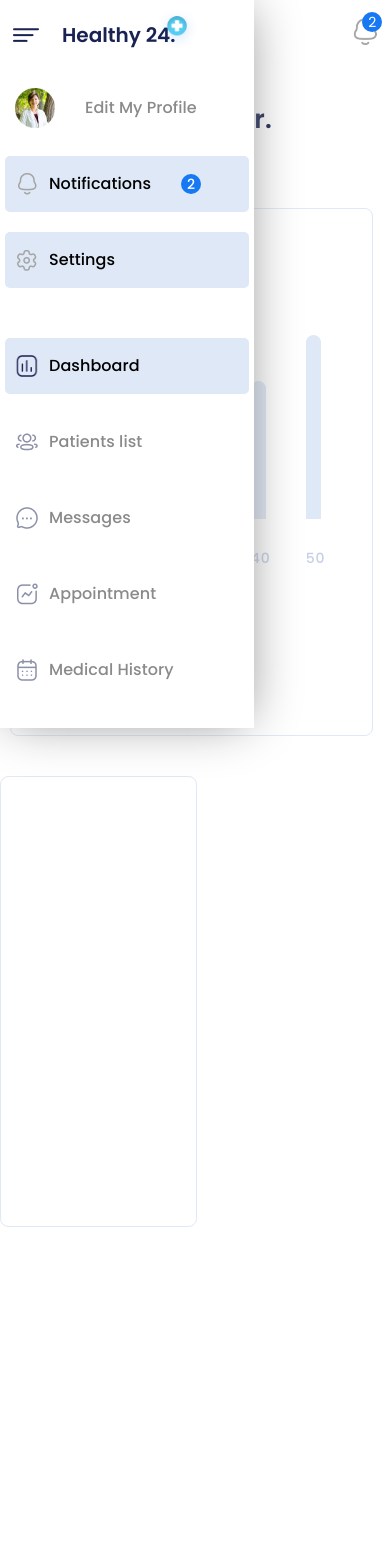
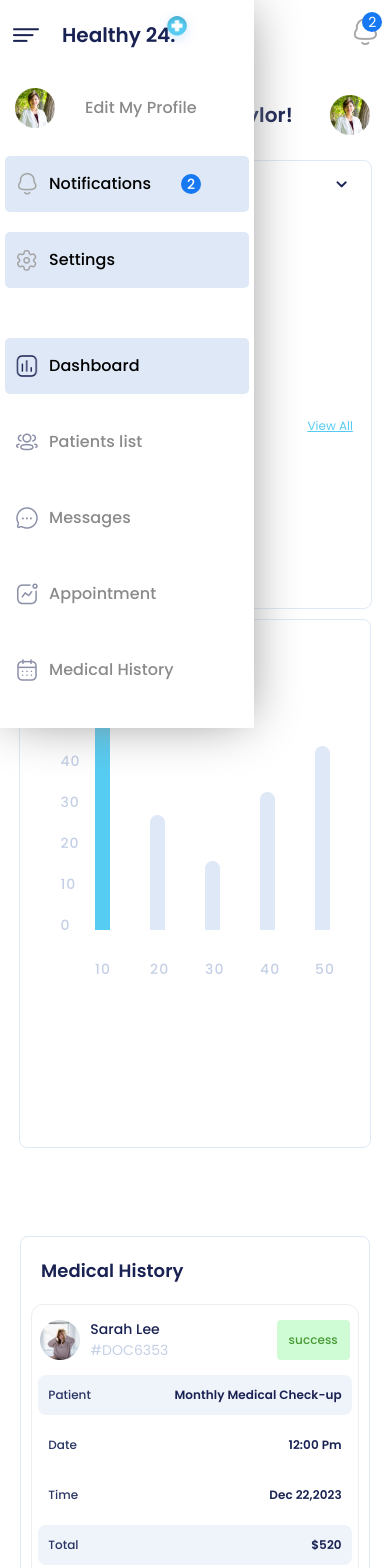
Before and after one commit to salahkhenfer/Doctor-s-Office-Management-System, a React (Vite) app: page / in a window 390 px wide. Shown: the top 1568 px of the page. Before the commit the page ends 1227 px from the top, so only its background shows below. Built offline with nearby package versions, Linux system fonts and the light colour scheme.

Commit message:
final dashboard

```diff
--- a/src/components/Dashbaord/Calendar.tsx
+++ b/src/components/Dashbaord/Calendar.tsx
@@ -1,5 +1,26 @@
+import row from "../../assets/Row.png";
 function Calendar() {
-  return <div className="calendar"></div>;
+  return (
+    <div className="calendar">
+      <div className="CalendarOpen">
+        <div className="Calendar-text">Calendar</div>
+        <img src={row} alt="" />
+      </div>
+
+      <div className="SpaceCalendar"></div>
+      <div className="Upcoming">
+        <div className="Upcoming-text">Upcoming</div>
+        <div className="View-link">View All</div>
+      </div>
+      <div className="box-time">
+        <div className="icon-box">M</div>
+        <div>
+          <div className="box-title">Montly doctor’s meet</div>
+          <div className="box-time">8 April, 2021 | 04:00 PM </div>
+        </div>
+      </div>
+    </div>
+  );
 }
 
 export default Calendar;
--- a/src/components/Dashbaord/ListOfMedicalHistory.tsx
+++ b/src/components/Dashbaord/ListOfMedicalHistory.tsx
@@ -1,4 +1,5 @@
 import LineOMH from "./LineOMH";
+import MedicalHistoryCardPhone from "./MedicalHistoryCardPhone";
 
 function ListOfMedicalHistory() {
   type typeOfStatus = {
@@ -29,6 +30,12 @@ function ListOfMedicalHistory() {
         <div className="theType">Status</div>
         <div className="theType">Action</div>
       </div>
+
+      <MedicalHistoryCardPhone name="success" Status={success} />
+      <MedicalHistoryCardPhone name="Pending" Status={Pending} />
+      <MedicalHistoryCardPhone name="Cancled" Status={Cancled} />
+      <MedicalHistoryCardPhone name="success" Status={success} />
+      <MedicalHistoryCardPhone name="success" Status={success} />
       <LineOMH name="success" Status={success} />
       <LineOMH name="Pending" Status={Pending} />
       <LineOMH name="Cancled" Status={Cancled} />
--- /dev/null
+++ b/src/components/Dashbaord/MedicalHistoryCardPhone.tsx
@@ -0,0 +1,50 @@
+/* eslint-disable @typescript-eslint/no-unused-vars */
+import user from "../../assets/avatar2.png";
+
+type typeOfStatus = {
+  color: string;
+  backgroundColor: string;
+};
+function MedicalHistoryCardPhone(props: {
+  Status: typeOfStatus;
+  name: string;
+}) {
+  return (
+    <div className=" MedicalHistoryCardPhone">
+      <div className="userLine-phone">
+        <div className="img-container">
+          <img src={user} alt="" />
+          <div className="userLineInfo">
+            <div className="Fullname">Sarah Lee</div>
+            <div className="Code"> #DOC6353</div>
+          </div>
+        </div>
+        <div className="Status" style={props.Status}>
+          {props.name}
+        </div>
+      </div>
+      <div className="line-phone">
+        <div className="Patient">Patient</div>
+        <div className="Appointment-m">Monthly Medical Check-up</div>
+      </div>
+      <div className="line-phone-re-bg">
+        <div className="Patient">Date</div>
+        <div className="Appointment-m"> 12:00 Pm</div>
+      </div>
+      <div className="line-phone-re-bg">
+        <div className="Patient">Time</div>
+        <div className="Appointment-m"> Dec 22,2023</div>
+      </div>
+      <div className="line-phone">
+        <div className="Patient">Total</div>
+        <div className="Appointment-m">$520</div>
+      </div>
+      <div className="line-phone-re-bg">
+        <div className="Patient">Pay with</div>
+        <div className="Appointment-m">Oran Bank</div>
+      </div>
+    </div>
+  );
+}
+
+export default MedicalHistoryCardPhone;
--- a/src/page/Dashbaord.tsx
+++ b/src/page/Dashbaord.tsx
@@ -1,18 +1,26 @@
+// Dashbaord.js
 import Chart from "../components/Dashbaord/Chart";
 import "./style/Dashbaord.css";
 import Calendar from "../components/Dashbaord/Calendar";
+import ListOfMedicalHistory from "../components/Dashbaord/ListOfMedicalHistory";
+import Avatar from "../assets/Avatar.png";
 
 function Dashbaord() {
   return (
     <div>
       <div className="first-Container">
+        <div className="Title-phone">
+          <div className="title-Dashboard">Welcome back Dr. Taylor!</div>
+          <img src={Avatar} alt="" />
+        </div>
+
         <div className="left">
           <div className="title-Dashboard">Welcome back Dr. Taylor!</div>
           <Chart />
         </div>
         <Calendar />
       </div>
-      {/* <ListOfMedicalHistory /> */}
+      <ListOfMedicalHistory />
     </div>
   );
 }
--- a/src/page/style/Dashbaord.css
+++ b/src/page/style/Dashbaord.css
@@ -10,17 +10,20 @@
 }
 .first-Container {
   display: flex;
-  display: flex;
   width: 100%;
   height: 500px;
 }
+.Title-phone {
+  display: none;
+}
+
 /* Chart style  */
 .left {
   width: 50%;
 }
+
 .Charts {
-  /* width: 78%;
-  height: 74%; */
+  height: 72%;
 
   margin-left: 50px;
   border-radius: 8px;
@@ -143,9 +146,95 @@
   background: #fff;
   margin-top: 30px;
 }
+.CalendarOpen {
+  display: flex;
+  justify-content: space-between;
+  align-items: center;
+  padding: 10px 20px;
+}
+.CalendarOpen .Calendar-text {
+  color: #192252;
+  text-align: center;
+  font-family: Poppins;
+  font-size: 16px;
+  font-style: normal;
+  font-weight: 600;
+  line-height: normal;
+  letter-spacing: 0.08px;
+  text-transform: capitalize;
+}
+.SpaceCalendar {
+  height: 200px;
+}
+.Upcoming {
+  display: flex;
+  width: 90%;
+  margin: auto;
+  justify-content: space-between;
+  align-items: center;
+}
 
+.Upcoming-text {
+  color: #192252;
+  font-family: Poppins;
+  font-size: 16px;
+  font-style: normal;
+  font-weight: 600;
+  line-height: 40.965px; /* 256.033% */
+}
+.View-link {
+  color: #56ccf2;
+  font-family: Poppins;
+  font-size: 12px;
+  font-style: normal;
+  font-weight: 400;
+  line-height: 24.579px; /* 204.827% */
+  text-decoration-line: underline;
+}
+.box-time {
+  display: flex;
+  align-items: center;
+  gap: 20px;
+  width: 90%;
+  margin: auto;
+  margin-top: 10px;
+}
+.icon-box {
+  width: 36.436px;
+  height: 36.436px;
+  flex-shrink: 0;
+  background-color: #2952cc;
+  border-radius: 50%;
+  text-align: center;
+  color: white;
+  display: flex;
+  justify-content: center;
+  align-items: center;
+  font-weight: 600;
+  font-size: medium;
+}
+.box-title {
+  color: #192252;
+  font-family: Poppins;
+  font-size: 14px;
+  font-style: normal;
+  font-weight: 500;
+  line-height: normal;
+  letter-spacing: 0.07px;
+}
+.box-time {
+  color: #848fac;
+  font-family: Poppins;
+  font-size: 12px;
+  font-style: normal;
+  font-weight: 400;
+  line-height: normal;
+  letter-spacing: 0.06px;
+}
 /* ListOfMedicalHistory Style */
-
+.MedicalHistoryCardPhone {
+  display: none;
+}
 .ListOfMedicalHistory {
   border-radius: 8px;
   border: 1px solid #dfe8f6;
@@ -277,14 +366,47 @@ time,
     width: 100vw;
     display: flex;
     flex-direction: column;
+    height: fit-content;
+    flex-direction: column-reverse; /* Reverse the order for mobile view */
   }
+
+  .left {
+    order: 1; /* Change the order of the 'left' div in mobile view */
+  }
+  .left .title-Dashboard {
+    display: none;
+  }
+  .LineOfInfo {
+    display: none;
+  }
+  .Title-phone {
+    display: flex;
+    justify-content: space-between;
+    align-items: center;
+  }
+  .title-Dashboard {
+    color: #192252;
+    font-family: Poppins;
+    font-size: 20px;
+    font-style: normal;
+    font-weight: 600;
+    /* line-height: normal; */
+    letter-spacing: 0.13px;
+    margin: 30px;
+  }
+  .Title-phone img {
+    width: 40px;
+    height: 40px;
+    margin-right: 20px;
+  }
+
   .Charts {
     display: block;
-    width: 72vw;
-    height: 60vh;
+    width: 69%;
+    margin: 10px auto;
     height: 60vh;
     position: relative;
-    margin: 10px;
+    /* margin: 10px; */
     border-radius: 8px;
     border: 1px solid #dfe8f6;
     /* padding: 10px 40px; */
@@ -350,4 +472,114 @@ time,
     left: -9px;
     position: absolute;
   }
+
+  /* ================= */
+  .MedicalHistoryCardPhone {
+    border-radius: 12px;
+    border: 1px solid #eeeeef;
+    margin: 10px;
+    background: #fff;
+  }
+  /* .userLine { */
+  /* display: none; */
+  /* } */
+  .MedicalHistoryCardPhone {
+    display: block;
+  }
+  .ListOfMedicalHistory {
+    border-radius: 8px;
+    border: 1px solid #dfe8f6;
+    background: #fff;
+    margin: 20px;
+    height: 100vh;
+    position: relative;
+    /* display: block; */
+    top: 58px;
+  }
+  .userLine-phone {
+    width: 95%;
+    height: 50px;
+    border-radius: 8px;
+    background: transparent;
+    margin: auto;
+    display: flex;
+    justify-content: space-between;
+    align-items: center;
+    padding: 10px 0;
+  }
+  .img-container {
+    display: flex;
+    justify-content: center;
+    align-items: center;
+    gap: 10px;
+  }
+  .userLine-phone img {
+    width: 40px;
+    height: 40px;
+    flex-shrink: 0;
+  }
+  .userLine-phone .Fullname {
+    color: #192252;
+    text-align: justify;
+    font-family: Poppins;
+    font-size: 14px;
+    font-style: normal;
+    font-weight: 500;
+    line-height: normal;
+    letter-spacing: 0.07px;
+  }
+  .line-phone {
+    display: flex;
+    justify-content: space-between;
+    align-items: center;
+    height: 40px;
+    background-color: #eff3fa;
+    width: 90%;
+    padding: 0 10px;
+    margin: auto;
+    border-radius: 8px;
+  }
+  .userLine {
+    display: none;
+  }
+  .line-phone-re-bg {
+    display: flex;
+    justify-content: space-between;
+    align-items: center;
+    height: 40px;
+    width: 90%;
+    padding: 0 10px;
+    margin: 10px auto;
+    border-radius: 8px;
+  }
+  .Patient {
+    color: #2a3563;
+    text-align: justify;
+    font-family: Poppins;
+    font-size: 12px;
+    font-style: normal;
+    font-weight: 500;
+    line-height: 20px; /* 166.667% */
+  }
+  .Appointment-m {
+    color: #192252;
+    text-align: justify;
+    font-family: Poppins;
+    font-size: 12px;
+    font-style: normal;
+    font-weight: 600;
+    line-height: 20px;
+  }
+
+  .calendar {
+    width: 90%;
+    height: 53vh;
+    flex-shrink: 0;
+    border-radius: 8.39px;
+    border: 1px solid #dfe8f6;
+    background: #fff;
+    margin-top: 30px;
+    margin: auto;
+    position: relative;
+  }
 }
--- a/src/page/style/HeaderAndMenu.css
+++ b/src/page/style/HeaderAndMenu.css
@@ -207,7 +207,6 @@
     width: 65%;
     height: fit-content;
     left: -100%;
-
     transition: 1s;
   }
   .menu-open {
@@ -215,6 +214,7 @@
     position: absolute;
     background-color: white;
     top: 0;
+    position: fixed;
 
     z-index: 99;
     width: 65%;
```
Also changed, not shown: src/assets/Row.png (added).
